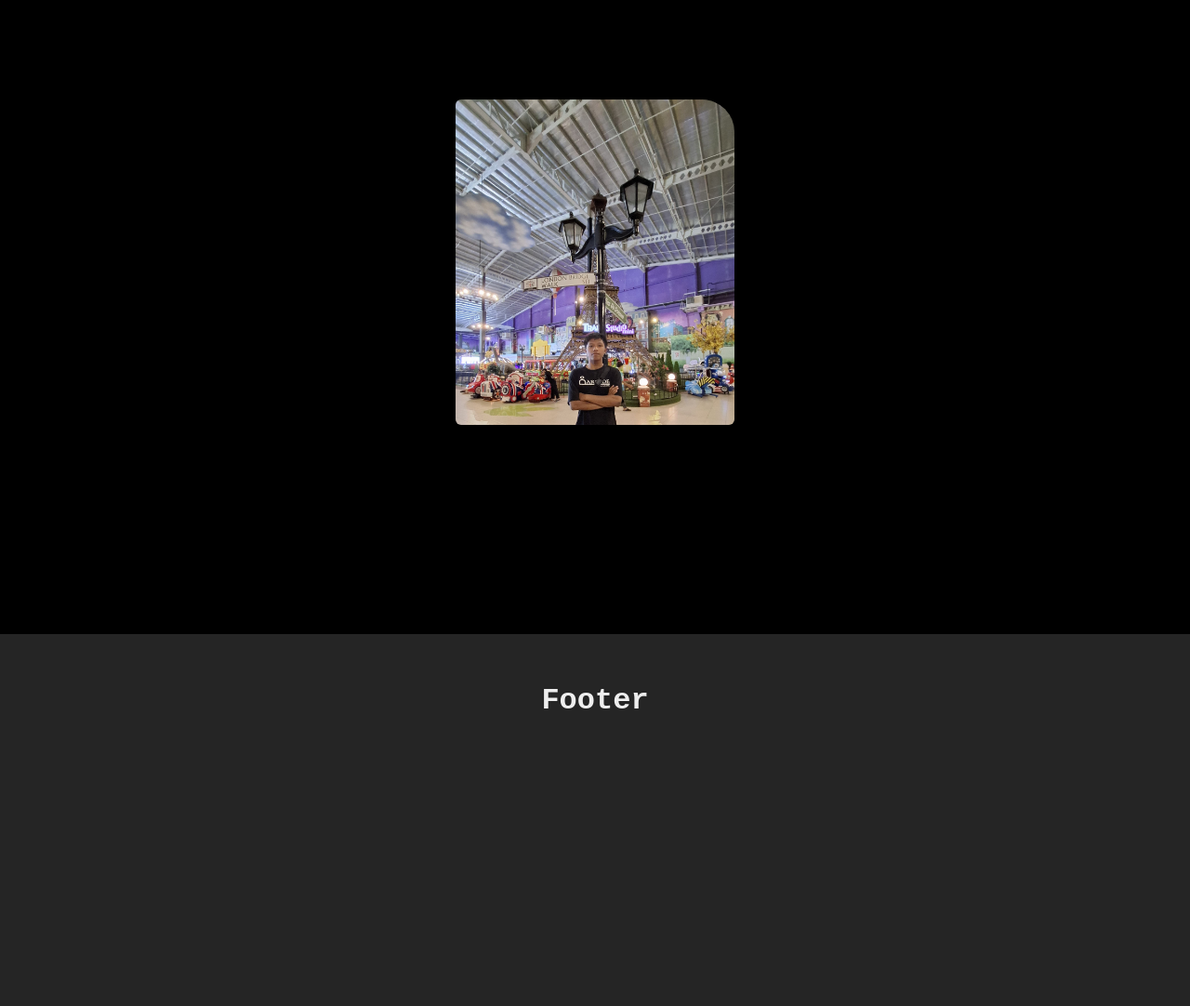
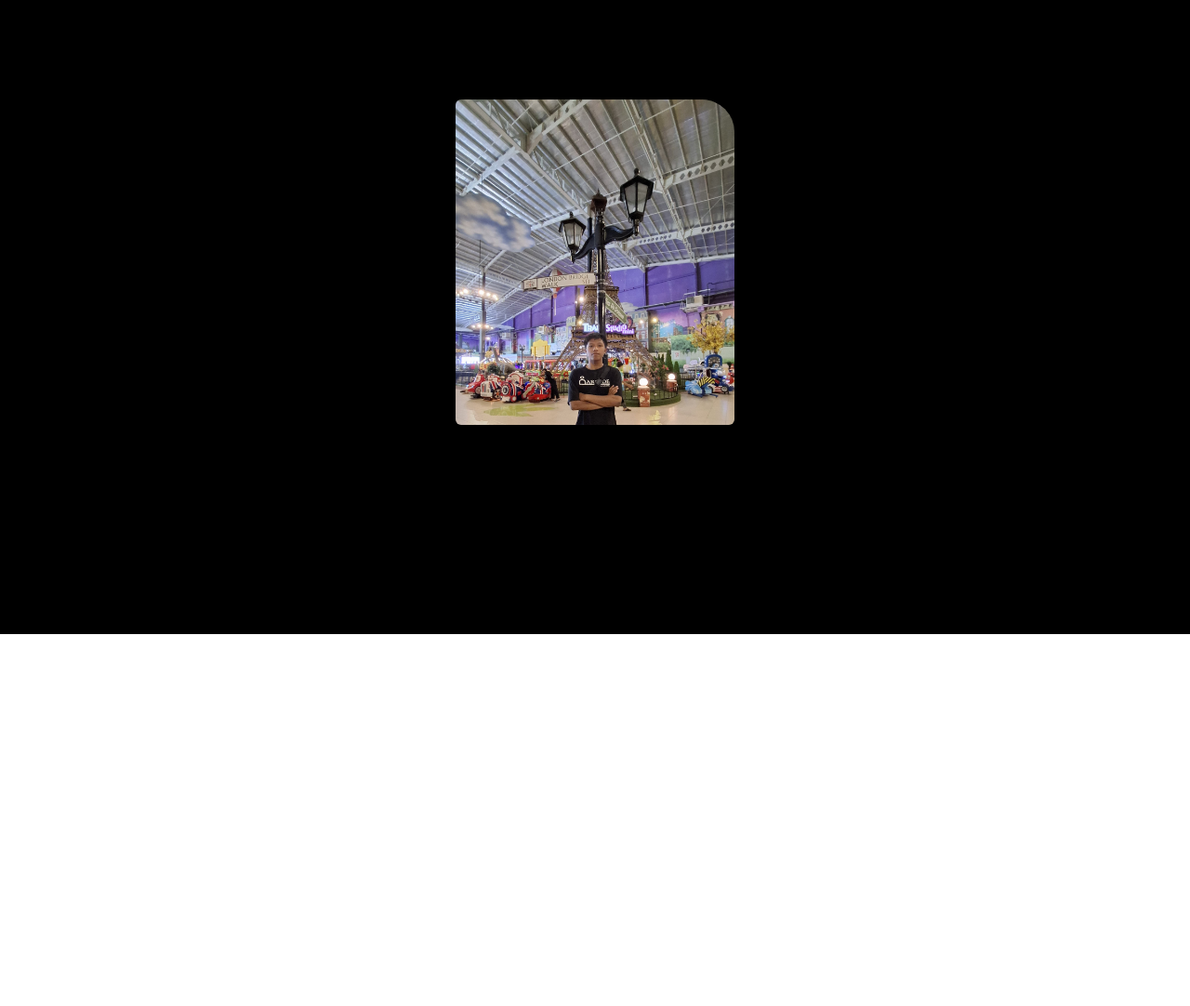
Before and after one commit to malikmaulana03/7keajaiban_dunia, a plain HTML site: page index.html in a window 1280 px wide. Shown: the part 2603-3685 px from the top of the page at 93% size. After the commit the page ends 3650 px from the top, so only its background shows below. Drawn offline with Linux system fonts and the light colour scheme.

Commit message:
hapus footer

```diff
--- a/index.html
+++ b/index.html
@@ -95,9 +95,5 @@
         </div>
       </section>
     </main>
-
-    <footer class="footer">
-      <h1>Footer</h1>
-    </footer>
   </body>
 </html>
```
